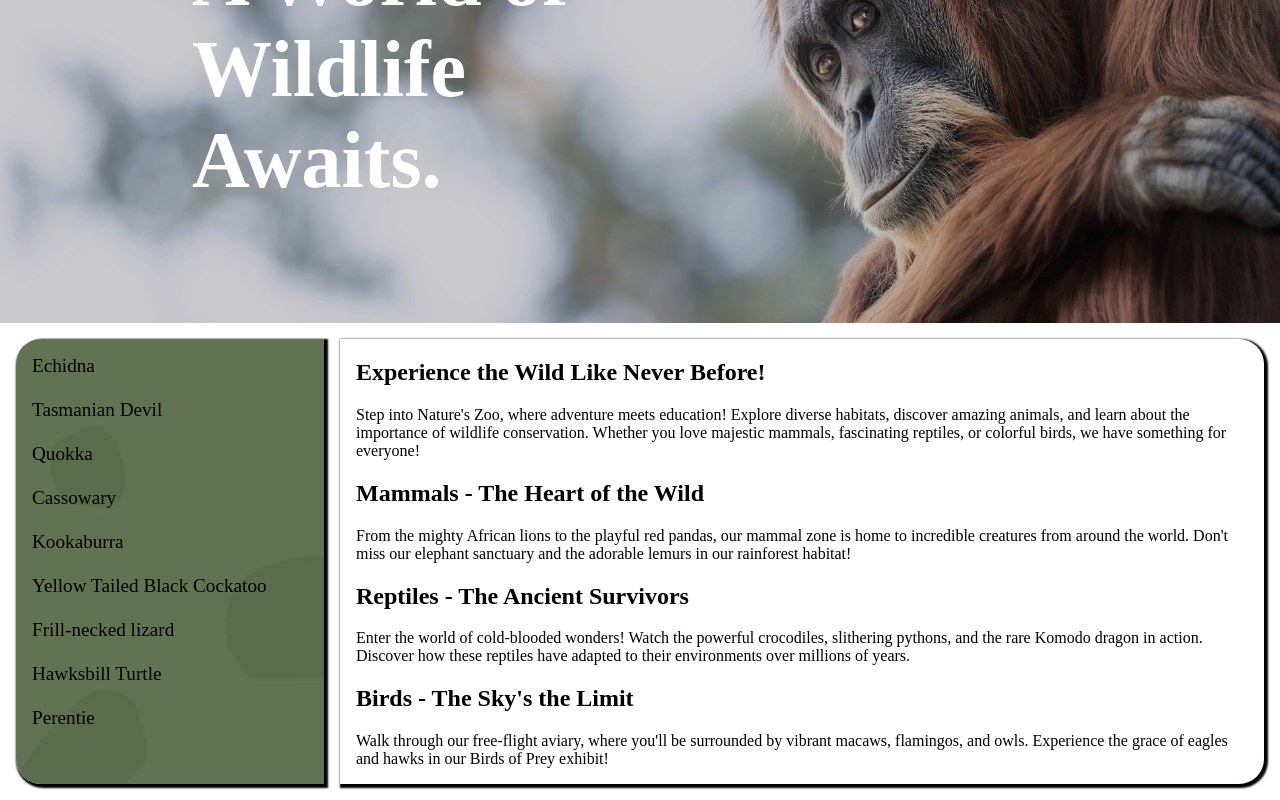
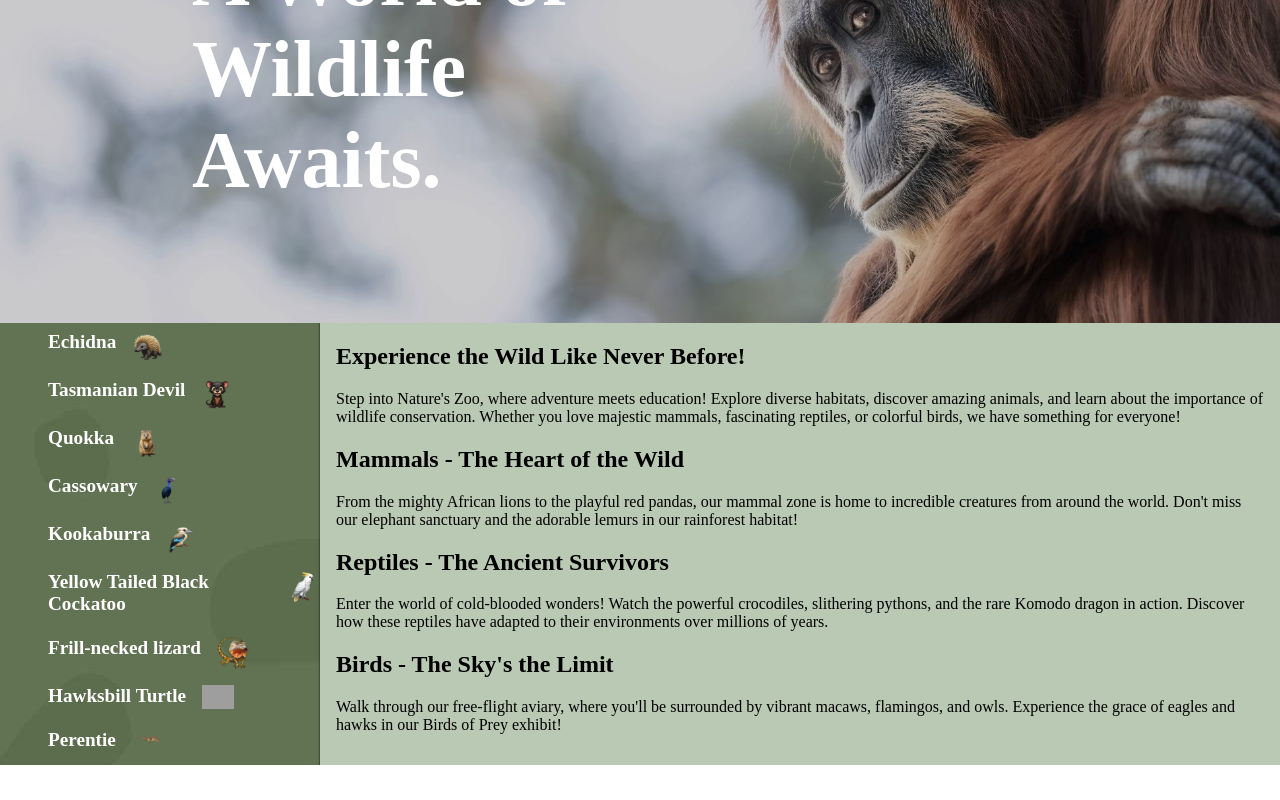
Before and after one commit to Svpriyaa2808/zoo_react, a React (Vite) app: page / in a window 1280 px wide. Shown: the part 277-1077 px from the top of the page. After the commit the page ends 1042 px from the top, so only its background shows below. Built offline with nearby package versions, Linux system fonts and the light colour scheme; grey boxes are pictures that could not be loaded; a web font is replaced by a local one.

Commit message:
styling active classes

```diff
--- a/src/components/MainContent/index.jsx
+++ b/src/components/MainContent/index.jsx
@@ -1,7 +1,7 @@
 import { useEffect, useState } from 'react'
 import styles from './mainContent.module.css'
 import { getIconUrl } from '../../utils/function'
-import { NavLink } from 'react-router-dom'
+import { NavLink , useLocation} from 'react-router-dom'
 
 const MainContent = ({animalDescription,animalDetails,contentArray}) => {
     const [showShortDescription,setShowShortDescription] = useState(null)
@@ -16,6 +16,9 @@ const MainContent = ({animalDescription,animalDetails,contentArray}) => {
         setShowShortDescription(animalDescription)
     },[animalDescription])
 
+    const location = useLocation()
+    const isHome = location.pathname === '/'
+
     return (
         <div className={styles.main_description}>
             {!showShortDescription  && !animalDescription &&
@@ -29,10 +32,12 @@ const MainContent = ({animalDescription,animalDetails,contentArray}) => {
             {showShortDescription && animalDescription &&
                 (animalDetails.map((item,index)=>
                     <div key={index} className={styles.animal_container}>
-                        <img src={getIconUrl(item.icon)} alt={item.icon}></img>
-                        <h3>{item.name}</h3>
-                        <p>{item.description.length > 200 ? item.description.slice(0,200) + "...." : item.description}</p>
-                <NavLink to={item.type} onClick={handleClick}>visit {item.type} Page</NavLink>
+                        <img className={styles.animal_icon} src={getIconUrl(item.icon)} alt={item.icon}></img>
+                        <h3 className={styles.animal_name}>{item.name}</h3>
+                        <p className={styles.animal_description}>{item.description.length > 200 ? item.description.slice(0,200) + "...." : item.description}</p>
+                        {isHome  ? <NavLink to={`/${item.type}`} onClick={handleClick}>visit {item.type} Page</NavLink> :
+                                            <NavLink to={`${item.type}/${item.name}`}>Vist {item.name }</NavLink> }
+
                 </div>))
 
             }
--- a/src/components/MainContent/mainContent.module.css
+++ b/src/components/MainContent/mainContent.module.css
@@ -1,10 +1,9 @@
 .main_description {
-    margin: 16px;
-    margin-left: 0;
+   margin: 0;
     flex-basis: 75%;
     box-shadow: 2px 2px 2px 2px;
-    border-top-right-radius: 25px;
-    border-bottom-right-radius: 25px;
+    background-color: rgba(185, 201, 179);
+    opacity: 1;
 }
 
 .heading {
@@ -15,3 +14,21 @@
     width: 25%;
     height: auto;
 }
+
+.animal_container {
+    margin: 48px;
+    max-width: 600px;
+    place-items: center;
+    border: 5px solid #036331;
+    border-radius: 25px;
+}
+
+.animal_icon {
+    margin-left: 35%;
+}
+
+.animal_description {
+    font-size: 18px;
+    text-indent: 30px;
+    line-height: 25px;
+}
--- a/src/components/Sidebar/index.jsx
+++ b/src/components/Sidebar/index.jsx
@@ -1,6 +1,7 @@
 import { useEffect, useState } from "react"
 import styles from "./sidebar.module.css"
-
+import { getIconUrl } from "../../utils/function"
+getIconUrl
 
 const Sidebar = ({animalNameClick,animalName}) => {
     const [classActive,setClassActive] = useState(null)
@@ -16,7 +17,10 @@ const Sidebar = ({animalNameClick,animalName}) => {
         <>
         <div className={styles.sidebar}>
             {animalName.map((item,index)=> (
-                <p key={index} className={`${styles.animal_name} ${classActive === item ? styles.active : ""}`} onClick={()=>handleClick(item)}>{item}</p>
+                <div key={index} className={`${styles.sidebar_menu} ${classActive === item ? styles.active : ""}`} onClick={()=>handleClick(item)}>
+                <p key={index} className={styles.animal_name}  >{item.name}</p>
+                <img className={styles.animal_icon} src={getIconUrl(item.icon)}></img>
+                </div>
             ))}
         </div>
         </>
--- a/src/components/Sidebar/sidebar.module.css
+++ b/src/components/Sidebar/sidebar.module.css
@@ -1,17 +1,30 @@
 .sidebar {
-    margin: 16px;
+   margin: 0;
     flex-basis: 25%;
-    box-shadow: 2px 2px 2px 2px;
-    border-bottom-left-radius: 25px;
-    border-top-left-radius: 25px;
-    background-image: url('../../assets//main_bg.jpeg')
+    box-shadow: 2px 2px 2px 2px ;
+    /* border-bottom-left-radius: 25px;
+    border-top-left-radius: 25px; */
+    background-image: url('../../assets/main_bg.jpeg');
+
+}
+
+.sidebar_menu {
+    display: flex;
+    color: white;
+    cursor: pointer;
+}
+
+.animal_icon {
+    margin: 8px 0;
+    width: 10%;
+    height:10%;
 }
 
 .animal_name {
-    margin: 16px;
+    margin: 8px 16px;
     font-size: 1.2rem;
-    color: black;
-    cursor: pointer;
+    margin-left: 48px;
+    font-weight: 700;
 }
 
 .animal_name::after {
@@ -20,7 +33,8 @@
     margin-top: 4px;
     display: block;
     height: 2px;
-    width: 50%;
+    width: 100%;
+    text-align: center;
     transition: all .3s;
     transform: scale(0);
 }
@@ -30,10 +44,14 @@
 }
 
 .animal_name:hover::after {
-    transform: scale(1.05);
-    text-transform: uppercase;
+    transform: scale(1);
 }
 
 .active {
-    background-color: aqua;
+    background-color: rgba(185, 201, 179);
+    opacity: 1;
+    color: #036331;
+    border-radius: 10px;
+    max-height: 50px;
+    margin: 8px;
 }
--- a/src/data/data.js
+++ b/src/data/data.js
@@ -135,14 +135,14 @@ export const Categories = [...new Set(allAnimals.map(item => item.type))]
 // export const AnimalName = [(allAnimals.map(item => item.name))]
 
 export const AnimalShortDescription = (animal) => {
-    return (allAnimals.filter(item => item.name === animal))
+    return (allAnimals.filter(item => item === animal))
 }
 
 export const AnimalName = (type) => {
     if(type === null ) {
-        return (allAnimals.map(item => item.name))
+        return (allAnimals.map(item => item))
     } else {
-        return (allAnimals.filter(item=> item.type === type).map(item => item.name))
+        return (allAnimals.filter(item=> item.type === type).map(item => item))
     }
 
 }
```
Also changed, not shown: src/assets/giraffmonster.jpg (added), todo.txt.
